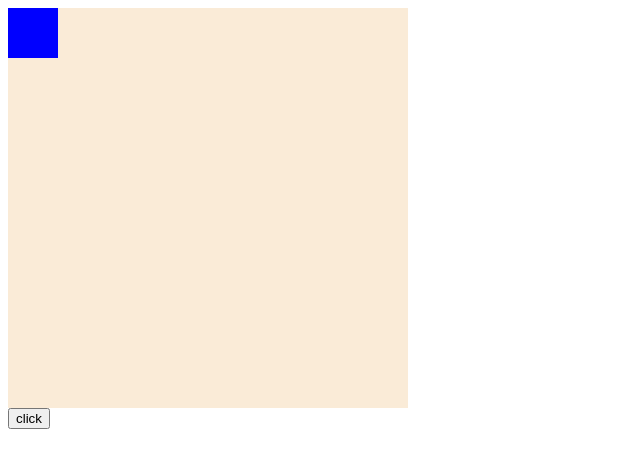
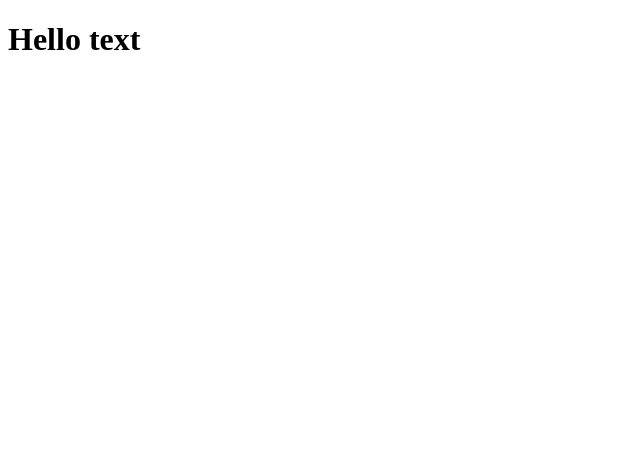
Before and after one commit to opuzayed/JS-PRACTICE, a plain HTML site: page index.html in a window 1280 px wide. Shown: the whole page, without its empty margins (0-640 px from the left). Drawn offline with Linux system fonts and the light colour scheme.

Commit message:
change text by click event

```diff
--- a/index.html
+++ b/index.html
@@ -4,28 +4,9 @@
     <meta charset="UTF-8" />
     <meta name="viewport" content="width=device-width, initial-scale=1.0" />
     <title>Document</title>
-    <style>
-        #container{
-            height: 400px;
-            width : 400px;
-            background-color: antiquewhite;
-            position: relative;
-        }
-        #animate{
-            height: 50px;
-            width: 50px;
-            background-color: blue;
-            position: absolute;
-        }
-    </style>
   </head>
   <body>
-    <div id="container">
-        <div id="animate">
-
-        </div>
-    </div>
-<button onclick="moveOn()"> click</button>
+    <h1 id="text" onclick="changeText()">Hello text</h1>
     <script src="./js/test.js"></script>
   </body>
 </html>
--- a/js/test.js
+++ b/js/test.js
@@ -1,15 +1,4 @@
-function moveOn() {
-  const animate = document.getElementById("animate");
-  let position = 0;
-  interval = setInterval(frame, 5);
-  function frame() {
-    if (position < 350) {
-      position++;
-      animate.style.top = position + "px";
-      animate.style.left = position + "px";
-    }
-    else{
-      clearInterval(interval);
-    }
-  }
+function changeText(){
+  const catchId = document.querySelector('#text');
+  catchId.innerHTML = 'hello world';
 }
```
